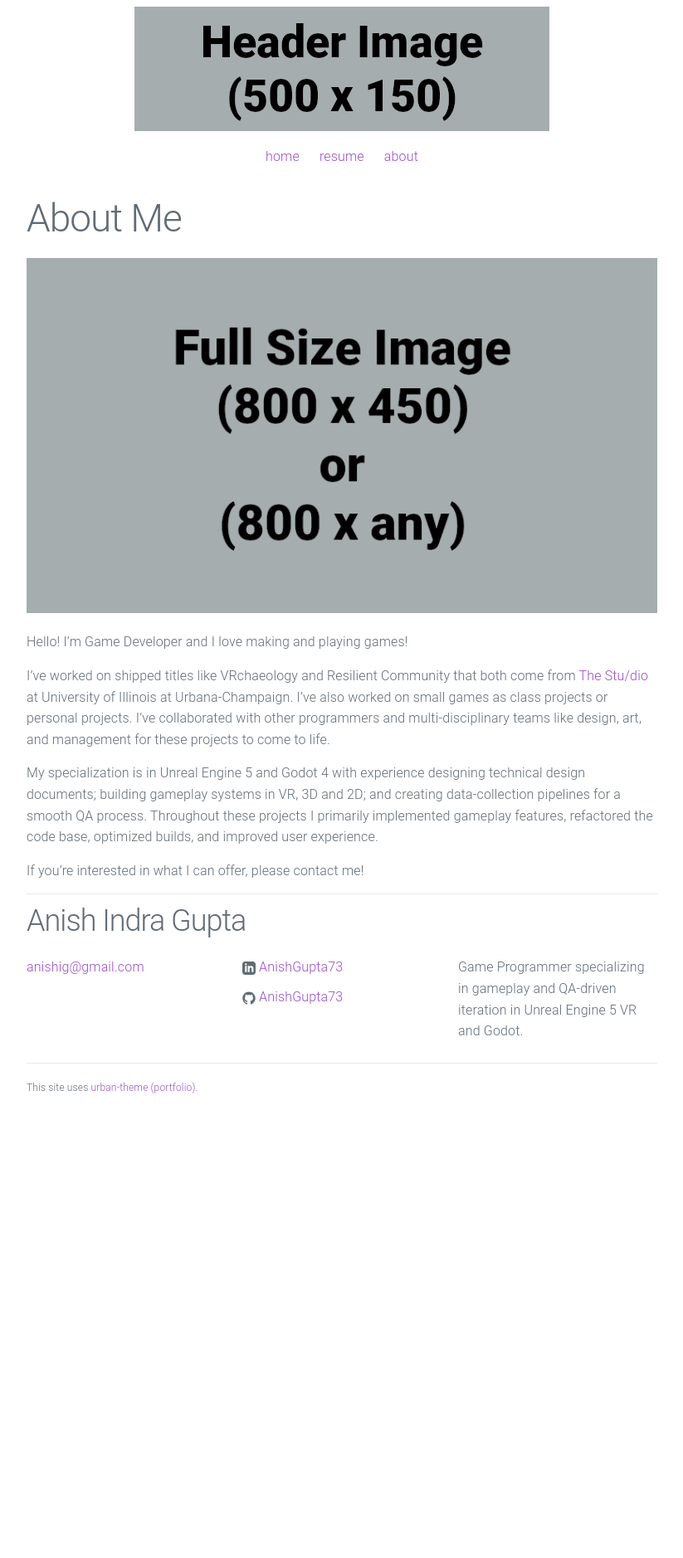
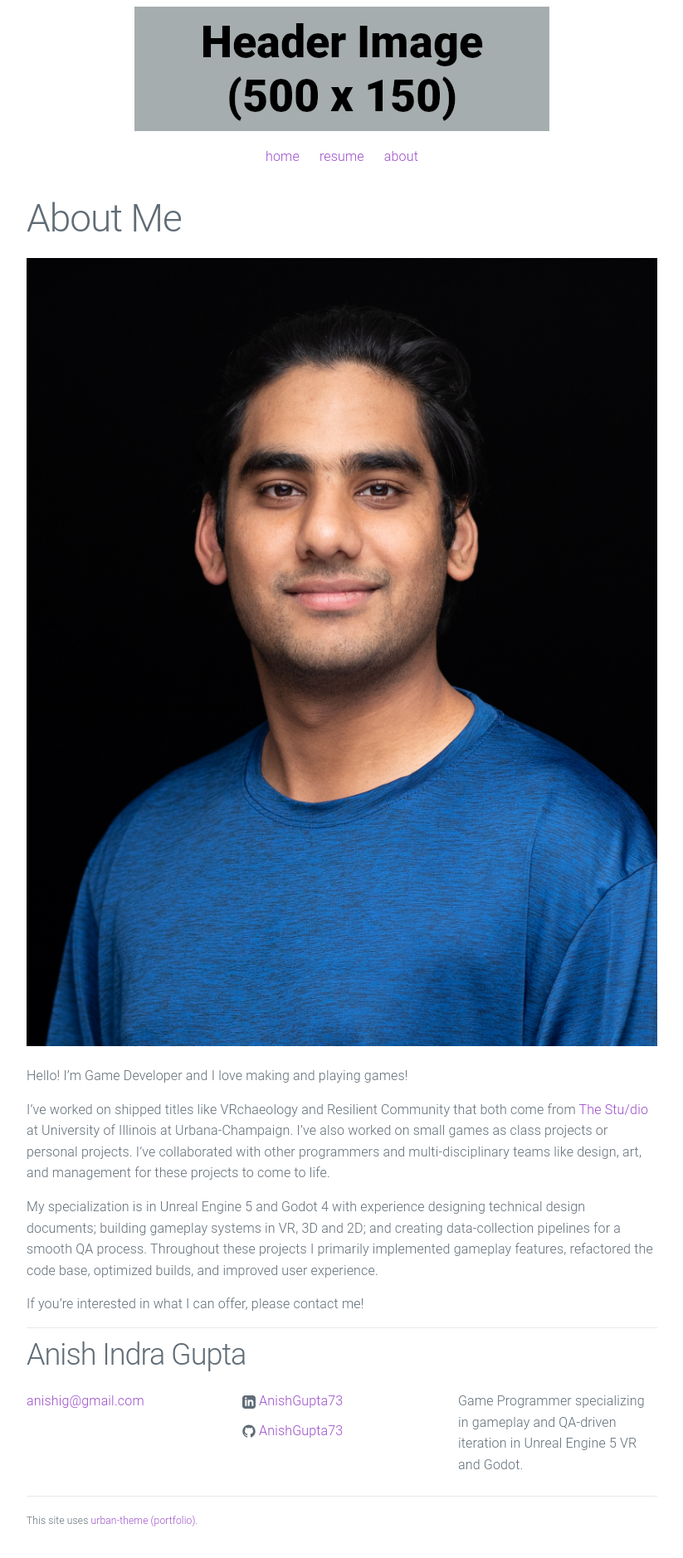
Before and after one commit to AnishGupta73/anishgupta73.github.io, a Jekyll site: the page built from about.md, in a window 1280 px wide. Shown: the whole page at 83% size, without its empty margins (228-1051 px from the left). Built offline with Jekyll 4.4.1, drawn with Linux system fonts in a browser that asks for light colours; before the commit the page ends 1356 px from its top, so only the background shows below that.

Commit message:
Portrait

```diff
--- a/about.md
+++ b/about.md
@@ -4,7 +4,7 @@ title: "About Me"
 permalink: /about/
 ---
 
-![Picture 1](/assets/fullsize.png)
+![Portrait](/assets/Portrait.png)
 
 Hello! I'm Game Developer and I love making and playing games!
 
```
Also changed, not shown: _posts/2022-10-09-newest-game.md (+2 -2 lines), assets/Portrait.png (added).
